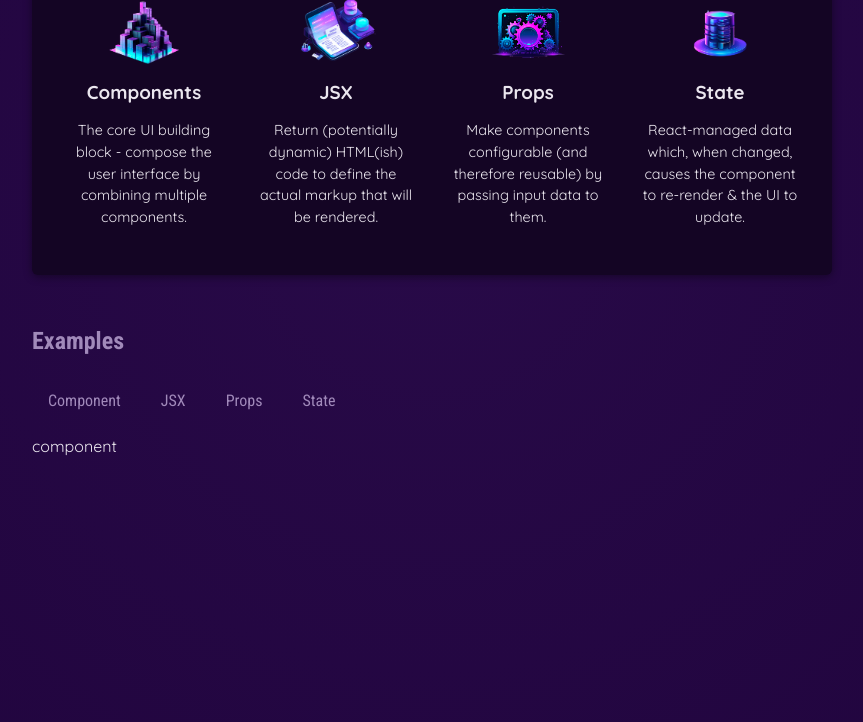
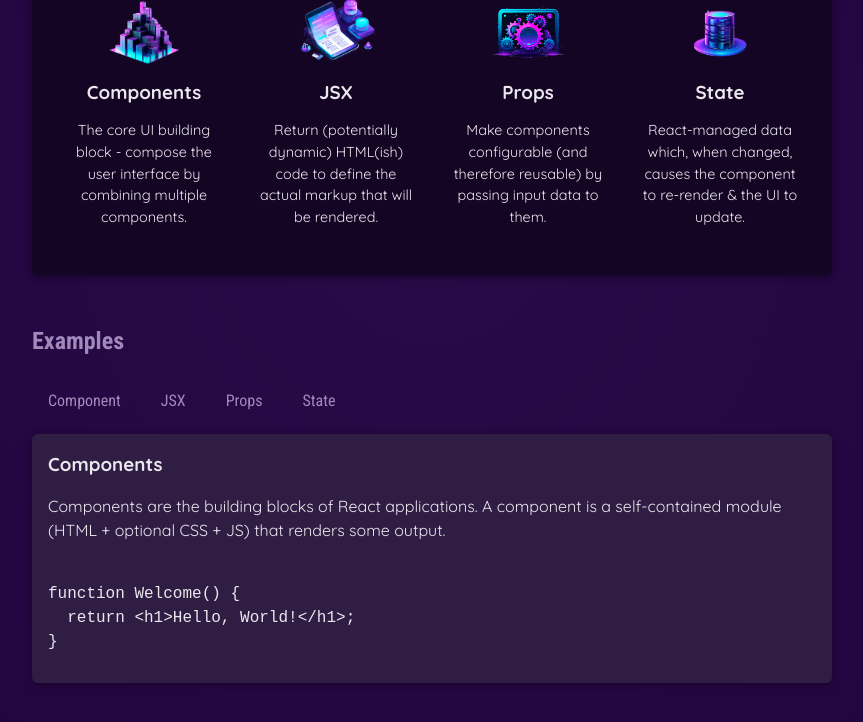
Before and after one commit to GiorgiBabunashvili/FirstReactProject, a React (Vite) app: page / in a window 1280 px wide. Both pictures are taken after a click on the button "Component". Shown: the part 424-1146 px from the top of the page, without its empty margins (208-1071 px from the left). Built offline with nearby package versions, Linux system fonts and the light colour scheme.

Commit message:
dinamic content

```diff
--- a/src/App.jsx
+++ b/src/App.jsx
@@ -2,15 +2,29 @@
 import CoreConcept from "./components/CoreConcept.jsx";
 
 import { CORE_CONCEPTS } from "./data.js";
+import { EXAMPLES } from "./data.js";
 import TabButtons from "./components/TabButtons.jsx";
 import { useState } from "react";
 
 function App() {
-  const [selectedTopic, setSelectedTopic] = useState("Please click a button");
+  const [selectedTopic, setSelectedTopic] = useState();
 
   const handleClick = (selecteButton) => {
     setSelectedTopic(selecteButton);
   };
+
+  let content = "Please click a button";
+  if (selectedTopic) {
+    content = (
+      <div id="tab-content">
+        <h3>{EXAMPLES[selectedTopic].title}</h3>
+        <p>{EXAMPLES[selectedTopic].description}</p>
+        <pre>
+          <code>{EXAMPLES[selectedTopic].code}</code>
+        </pre>
+      </div>
+    );
+  }
 
   return (
     <div>
@@ -32,14 +46,14 @@
         <section id="examples">
           <h2>Examples</h2>
           <menu>
-            <TabButtons onSelect={() => handleClick("component")}>
+            <TabButtons onSelect={() => handleClick("components")}>
               Component
             </TabButtons>
             <TabButtons onSelect={() => handleClick("jsx")}>JSX</TabButtons>
             <TabButtons onSelect={() => handleClick("props")}>Props</TabButtons>
             <TabButtons onSelect={() => handleClick("state")}>State</TabButtons>
           </menu>
-          {selectedTopic}
+          {content}
         </section>
       </main>
     </div>
```
